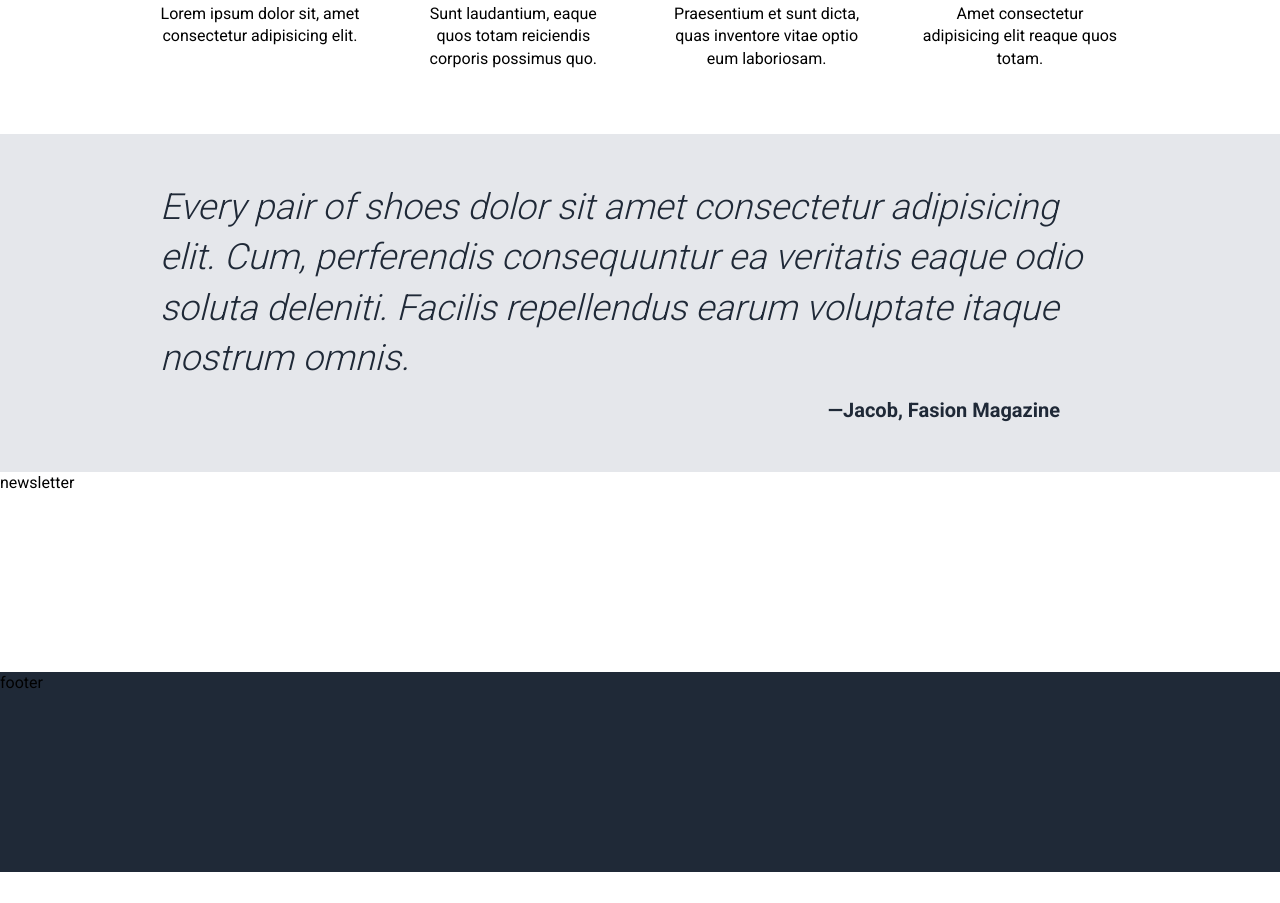
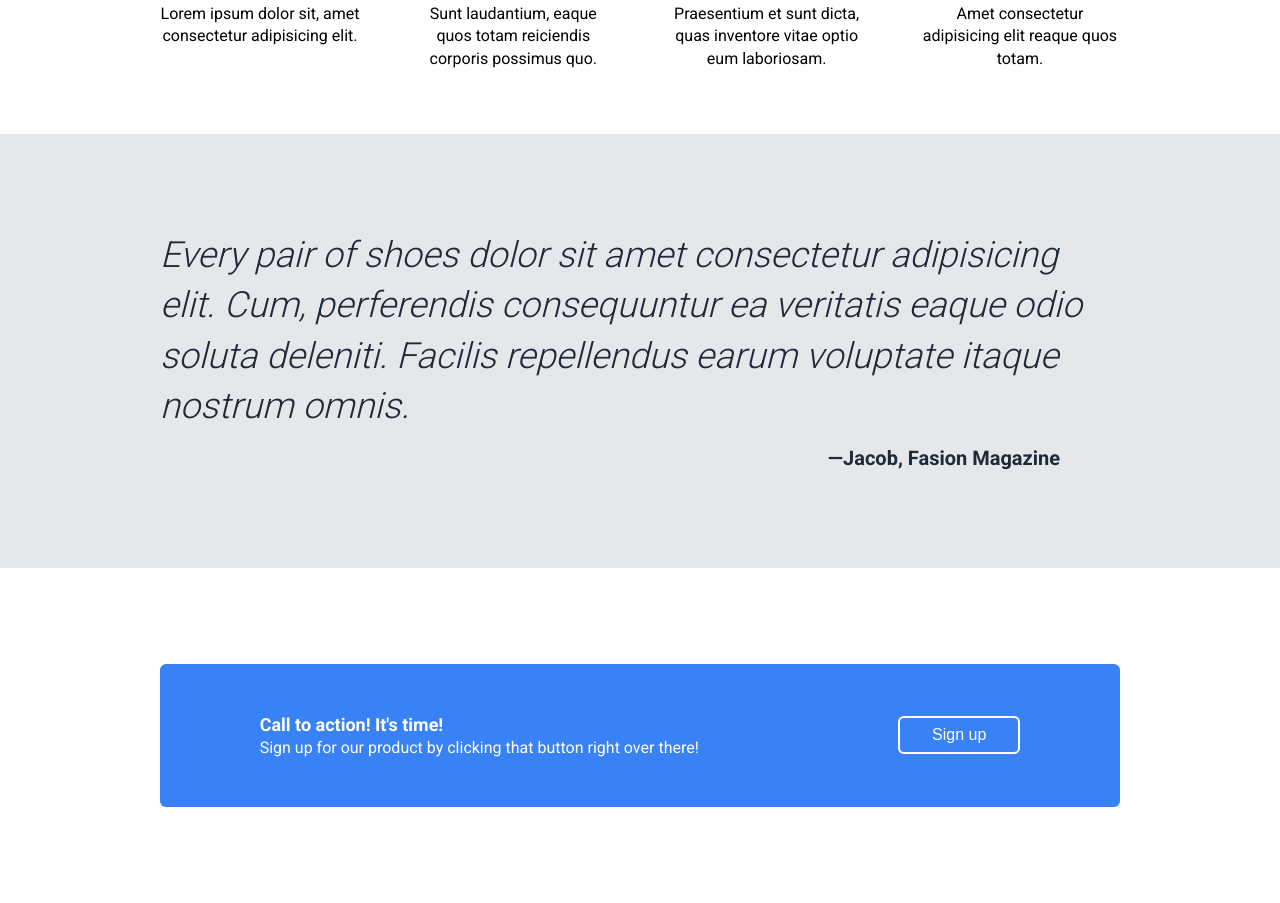
Before and after one commit to ttbielski/odin-landing-page, a plain HTML site: page index.html in a window 1280 px wide. Shown: the part 879-1782 px from the top of the page. Before the commit the page ends 1751 px from the top, so only its background shows below. Drawn offline with Linux system fonts and the light colour scheme.

Commit message:
Style the newsletter section

```diff
--- a/css/main.css
+++ b/css/main.css
@@ -24,12 +24,15 @@ button {
   background-color: #3882f6;
   font-size: 16px;
   color: white;
-  border: 2px solid #1f2937;
   cursor: pointer;
 }
 
-.info, .quote, .newsletter, .footer {
-  min-height: 200px;
+.btn-dark {
+  border: 2px solid #1f2937;
+}
+
+.btn-light {
+  border: 2px solid white;
 }
 
 .header, .footer {
@@ -122,7 +125,7 @@ button {
 .quote {
   background-color: #e5e7eb;
   color: #1f2937;
-  padding: 48px 0;
+  padding: 96px 0;
 }
 
 .main-quote {
@@ -138,3 +141,30 @@ button {
   font-weight: bold;
   margin-right: 60px;
 }
+
+.newsletter {
+  display: flex;
+  justify-content: center;
+  color: white;
+  padding: 96px 0;
+}
+
+.newsletter-banner {
+  max-width: 960px;
+  flex: 1;
+  background-color: #3882f6;
+  border-radius: 6px;
+  display: flex;
+  justify-content: space-around;
+  align-items: center;
+  padding: 48px 0;
+}
+
+.newsletter-title {
+  font-size: 18px;
+  font-weight: bold;
+}
+
+.newsletter-info {
+  margin: 0;
+}
--- a/index.html
+++ b/index.html
@@ -74,11 +74,20 @@
   </div>
 
   <div class="newsletter">
-    newsletter
+    <div class="newsletter-banner">
+      <div class="left">
+        <div class="newsletter-title">Call to action! It's time!</div>
+        <p class="newsletter-info">Sign up for our product by clicking that button right over there!</p>
+      </div>
+
+      <div class="right">
+        <button class="btn-light">Sign up</button>
+      </div>
+    </div>
   </div>
 
   <div class="footer">
-    footer
+
   </div>
 </body>
 </html>
```
